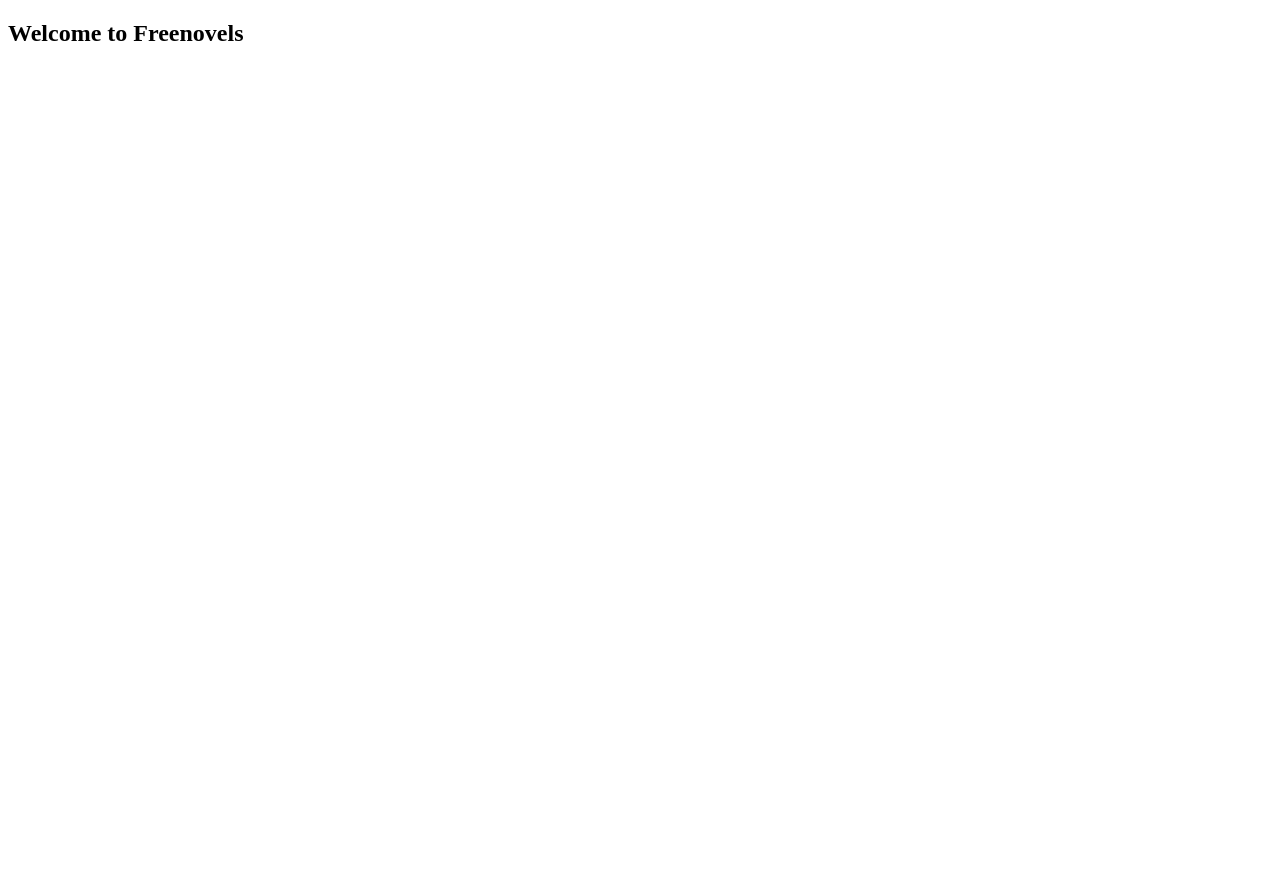
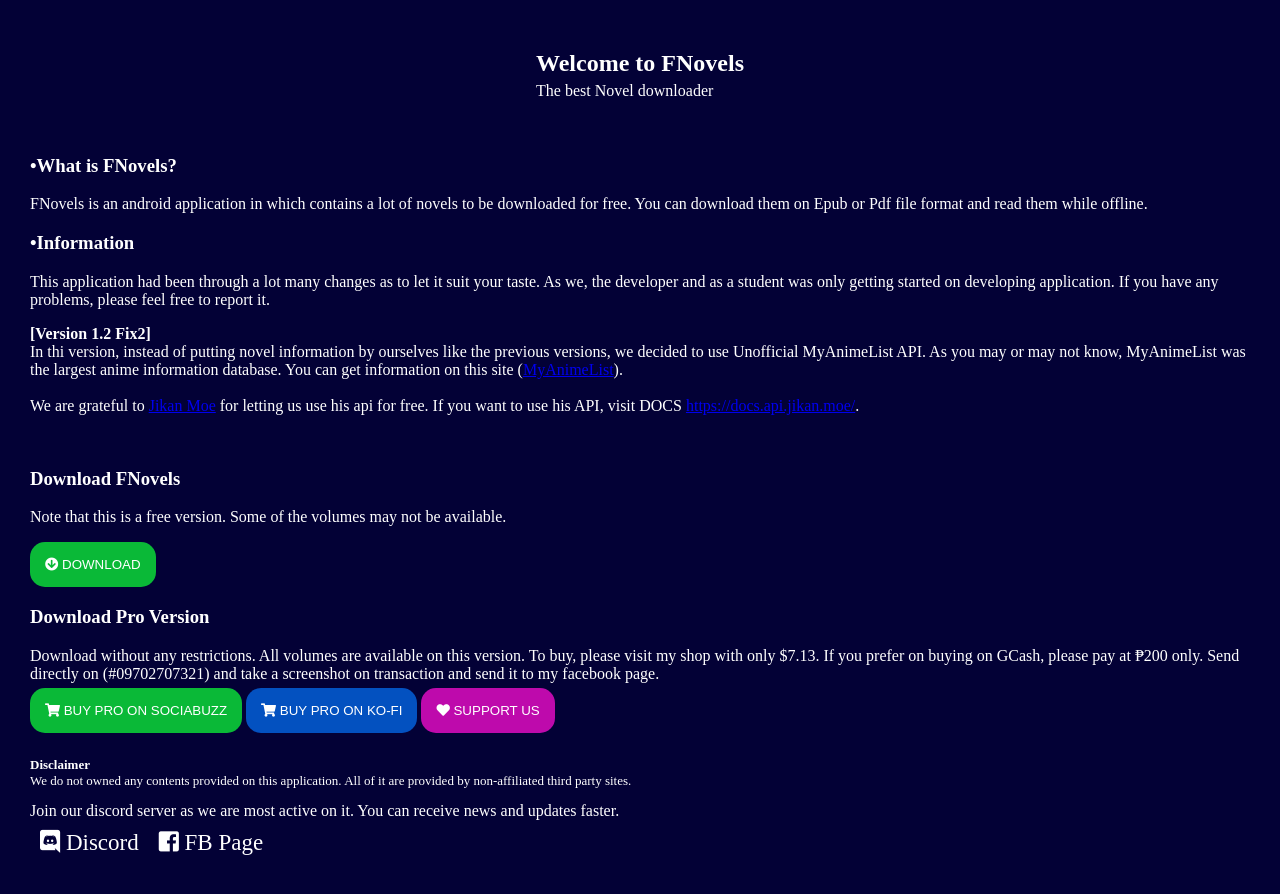
Before and after one commit to CloverClubWork/StorageNovel, a plain HTML site: page index.html in a window 1280 px wide. Before the commit the page ends 800 px from the top, so only its background shows below. Drawn offline with Linux system fonts and the light colour scheme.

Commit message:
update index.html

```diff
--- a/index.html
+++ b/index.html
@@ -1,21 +1,81 @@
 <!DOCTYPE HTML>
 <html lang="en-US">
   <head>
-    <title>Freenovels</title>
+    <title>FNovels</title>
     <meta name="viewport" content="width=device-width,initial-scale=1.0"/>
     <meta name="description" content="Your place to download novels for free"/>
-    <meta property="og:title" content="Freenovels"/>
+    <meta property="og:title" content="FNovels"/>
     <meta property="og:description" content="Your place to download novels for free"/>
     <meta property="og:type" content="website"/>
     <link rel="icon" size="512x512" href="/icon.png"/>
+    <link rel="stylesheet" href="https://cdnjs.cloudflare.com/ajax/libs/font-awesome/5.1.0/css/all.css" integrity="sha512-ajhUYg8JAATDFejqbeN7KbF2zyPbbqz04dgOLyGcYEk/MJD3V+HJhJLKvJ2VVlqrr4PwHeGTTWxbI+8teA7snw==" crossorigin="anonymous" referrerpolicy="no-referrer" />
   </head>
   <body>
+    <style>
+      body{
+        margin:0;
+        padding:0;
+        background: #030136;
+      }
+      .main-container{
+        width:100%;
+        padding:0;
+        margin:0;
+      }
+      .content-container{
+        max-width:100%;
+        height:auto auto;
+        color: #ffffff;
+        padding:30px;
+        display:flex;
+        align-items: center;
+        justify-content: center;
+        webkit-align-content: center;
+        flex-direction: column;
+      }
+    </style>
     <div class="main-container">
       <div class="body-container">
         <div class="content-container">
 
          <div class="header">
-           <h2>Welcome to Freenovels</h2>
+           <h2 style="margin-bottom:0;padding-bottom:0;">Welcome to FNovels</h2>
+           <p style="margin-top:5px;padding-top:0;"><span>The best Novel downloader</span></p>
+         </div>
+
+         <div class="content" style="padding-top:20px">
+           <div class="con">
+             <h3>•What is FNovels?</h3>
+             <p>FNovels is an android application in which contains a lot of novels to be downloaded for free. You can download them on Epub or Pdf file format and read them while offline.</p>
+           </div>
+           <div class="con">
+             <h3>•Information</h3>
+             <p>This application had been through a lot many changes as to let it suit your taste. As we, the developer and as a student was only getting started on developing application. If you have any problems, please feel free to report it.</p>
+             <p><b>[Version 1.2 Fix2]</b><br>In thi version, instead of putting novel information by ourselves like the previous versions, we decided to use Unofficial MyAnimeList API. As you may or may not know, MyAnimeList was the largest anime information database. You can get information on this site (<a href="https://myanimelist.net">MyAnimeList</a>).<br><br>We are grateful to  <a href="https://github.com/jikan-me/jikan-rest">Jikan Moe</a> for letting us use his api for free. If you want to use his API, visit DOCS <a href="https://docs.api.jikan.moe/">https://docs.api.jikan.moe/</a>.</p>
+             <br>
+             <h3>Download FNovels</h3>
+             <p>Note that this is a free version. Some of the volumes may not be available.</p>
+             <button style="width:auto;padding:15px;border:0;border-radius:15px;color:#fff;background-color: #0ab937"><a href="https://drive.google.com/uc?export=download&id=1kScGU_-LZZQlG5hhjBlRFV5kZuL8qEJp" style="text-decoration:none;color:inherit;"><i class="fas fa-arrow-circle-down"></i> DOWNLOAD</a></button>
+
+           </div>
+           <div class="con">
+             <h3>Download Pro Version</h3>
+             <p>Download without any restrictions. All volumes are available on this version. To buy, please visit my shop with only $7.13. If you prefer on buying on GCash, please pay at ₱200 only. Send directly on (#09702707321) and take a screenshot on transaction and send it to my facebook page.<br><button style="width:auto;padding:15px;border:0;border-radius:15px;color:#fff;background-color: #0ab937;margin: 5px 0 8px 0;"><a href="https://sociabuzz.com/cloverclub_03/shop" style="text-decoration:none;color:inherit;"><i class="fas fa-shopping-cart"></i> BUY PRO ON SOCIABUZZ</a></button>
+             <button style="width:auto;padding:15px;border:0;border-radius:15px;color:#fff;background-color: #0351c0"><a href="https://ko-fi.com/skyfreak/shop" style="text-decoration:none;color:inherit;"><i class="fas fa-shopping-cart"></i> BUY PRO ON KO-FI</a></button>
+             <button style="width:auto;padding:15px;border:0;border-radius:15px;color:#fff;background-color: #be0aac;margin: 0 5px 0 0"><a href="https://sociabuzz.com/cloverclub_03/tribe" style="text-decoration:none;color:inherit;"><i class="fas fa-heart"></i> SUPPORT US</a></button>
+             </p>
+           </div>
+           <div class="con">
+             <p style="font-size:13px"><b>Disclaimer</b><br>
+             <span>We do not owned any contents provided on this application. All of it are provided by non-affiliated third party sites.</span></p>
+             <div class="con1">
+               <span>Join our discord server as we are most active on it. You can receive news and updates faster.</span>
+               <div class="con2" style="display:flex;align-items:center:justify-content:center;color:#fff;">
+                 <a href="https://discord.gg/z6XAUhZ3" style="color:inherit;text-decoration:none"><p style="padding:5px;margin:5px;font-size:23px"><i class="fab fa-discord"></i> Discord</p></a>
+                 <a href="https://www.facebook.com/profile.php?id=100089260460218&mibextid=ZbWKwL" style="color:inherit;text-decoration:none"><p style="padding:5px;margin:5px;font-size:23px"><i class="fab fa-facebook-square"></i> FB Page</p></a>
+               </div>
+             </div>
+           </div>
          </div>
 
         </div>
```
